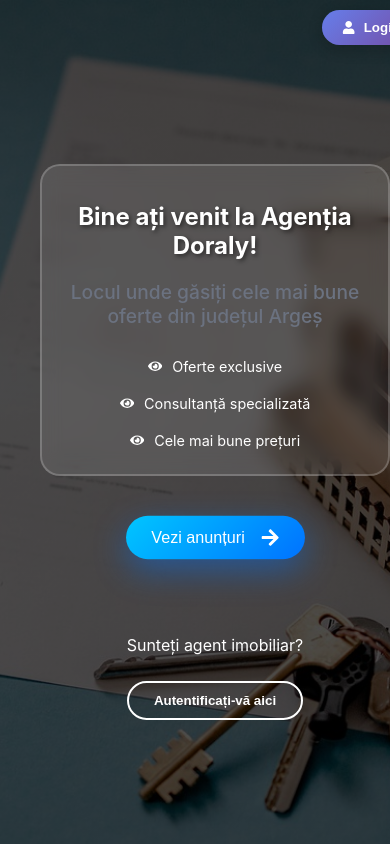
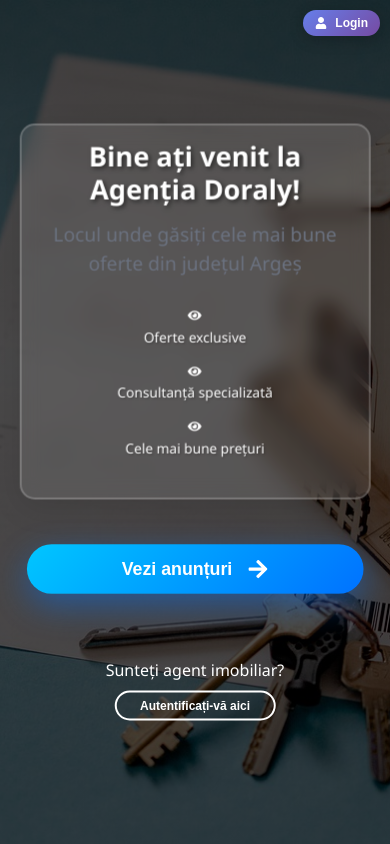
Before and after one commit to dumyalex01/doraly-imobiliare, a React (Create React App) app: page / in a window 390 px wide. Built offline with nearby package versions, Linux system fonts and the light colour scheme.

Commit message:
Update Login.css

```diff
--- a/src/Login/Login.css
+++ b/src/Login/Login.css
@@ -1,3 +1,15 @@
+
+* {
+  margin: 0;
+  padding: 0;
+  box-sizing: border-box;
+}
+
+body {
+  font-family: 'Segoe UI', Tahoma, Geneva, Verdana, sans-serif;
+  overflow: hidden;
+}
+
 .container {
   position: fixed;
   display: flex;
@@ -10,8 +22,8 @@
   background-size: cover;
   width: 100%;
   height: 100%;
-  padding: 20px;
   overflow: hidden;
+  padding: 0;
 }
 
 .login-form-small {
@@ -35,6 +47,7 @@
   gap: 8px;
   box-shadow: 0 4px 15px rgba(0, 0, 0, 0.2);
   transition: all 0.3s ease;
+  font-size: 14px;
 }
 
 .login-toggle-btn:hover {
@@ -83,6 +96,7 @@
   border-radius: 8px;
   font-size: 14px;
   transition: border-color 0.3s ease;
+  background: white;
 }
 
 .input-group input:focus {
@@ -96,6 +110,7 @@
   top: 50%;
   transform: translateY(-50%);
   color: #667eea;
+  font-size: 16px;
 }
 
 .login-btn-small {
@@ -108,6 +123,7 @@
   cursor: pointer;
   font-weight: bold;
   transition: all 0.3s ease;
+  font-size: 14px;
 }
 
 .login-btn-small:hover {
@@ -120,9 +136,11 @@
   font-size: 12px;
   margin-top: 10px;
   text-align: center;
+  padding: 5px;
 }
 
 .main-content {
+  position: absolute;
   display: flex;
   flex-direction: column;
   align-items: center;
@@ -130,8 +148,22 @@
   gap: 40px;
   text-align: center;
   max-width: 800px;
+  width: 90%;
   padding: 40px;
   animation: fadeIn 1s ease;
+  top: 50%;
+  left: 50%;
+  transform: translate(-50%, -50%);
+  z-index: 1;
+}
+
+@keyframes fadeIn {
+  from {
+    opacity: 0;
+  }
+  to {
+    opacity: 1;
+  }
 }
 
 .text-box {
@@ -141,6 +173,8 @@
   border-radius: 20px;
   padding: 30px;
   animation: fadeInUp 1.2s ease;
+  width: 100%;
+  box-shadow: 0 8px 32px rgba(0, 0, 0, 0.1);
 }
 
 @keyframes fadeInUp {
@@ -159,20 +193,23 @@
   color: white;
   margin-bottom: 15px;
   text-shadow: 2px 2px 4px rgba(0, 0, 0, 0.5);
+  line-height: 1.2;
 }
 
 .subtitle {
   font-size: 1.2em;
   color: #f0f0f0;
   margin-bottom: 25px;
+  line-height: 1.5;
 }
 
 .features {
   display: flex;
   flex-direction: column;
-  gap: 10px;
+  gap: 15px;
   color: white;
   font-size: 1.1em;
+  margin: 20px 0;
 }
 
 .features p {
@@ -181,6 +218,7 @@
   justify-content: center;
   gap: 10px;
   margin: 5px 0;
+  text-shadow: 1px 1px 2px rgba(0, 0, 0, 0.3);
 }
 
 .main-cta-button {
@@ -193,10 +231,16 @@
   cursor: pointer;
   display: flex;
   align-items: center;
+  justify-content: center;
   gap: 15px;
   transition: all 0.3s ease;
   box-shadow: 0 10px 30px rgba(0, 114, 255, 0.4);
   animation: pulse 2s infinite;
+  font-weight: bold;
+  text-decoration: none;
+  min-width: 250px;
+  max-width: 400px;
+  margin: 20px auto;
 }
 
 @keyframes pulse {
@@ -215,7 +259,7 @@
 }
 
 .main-cta-button:hover {
-  transform: translateY(-5px);
+  transform: translateY(-5px) scale(1.05);
   box-shadow: 0 20px 40px rgba(0, 114, 255, 0.6);
 }
 
@@ -231,6 +275,7 @@
 .alternative-login {
   color: white;
   margin-top: 20px;
+  text-align: center;
 }
 
 .agent-login-btn {
@@ -243,6 +288,7 @@
   font-weight: bold;
   margin-top: 10px;
   transition: all 0.3s ease;
+  font-size: 14px;
 }
 
 .agent-login-btn:hover {
@@ -251,17 +297,75 @@
 }
 
 @media (max-width: 768px) {
+  .container {
+    padding: 10px;
+  }
+
+  .login-form-small {
+    top: 15px;
+    right: 15px;
+  }
+
+  .login-toggle-btn {
+    padding: 8px 16px;
+    font-size: 13px;
+  }
+
+  .small-form-content {
+    min-width: 220px;
+    padding: 15px;
+    right: 0;
+  }
+
   .main-content {
-    padding: 20px;
+    width: 90%;
+    padding: 20px 15px;
+    gap: 30px;
+    transform: translate(-50%, -50%);
+  }
+
+  .text-box {
+    padding: 20px 15px;
+    width: 100%;
   }
 
   .text-box h1 {
     font-size: 2em;
+    padding: 0 10px;
+  }
+
+  .subtitle {
+    font-size: 1.1em;
+    padding: 0 10px;
+  }
+
+  .features {
+    font-size: 1em;
+    gap: 10px;
+  }
+
+  .features p {
+    flex-direction: column;
+    text-align: center;
+    gap: 5px;
   }
 
   .main-cta-button {
-    padding: 15px 30px;
+    padding: 16px 35px;
     font-size: 1.2em;
+    min-width: 200px;
+    width: 90%;
+  }
+
+  .agent-login-btn {
+    padding: 8px 20px;
+    font-size: 13px;
+  }
+}
+
+@media (max-width: 480px) {
+  .container {
+    padding: 5px;
   }
 
   .login-form-small {
@@ -269,14 +373,85 @@
     right: 10px;
   }
 
+  .login-toggle-btn {
+    padding: 6px 12px;
+    font-size: 12px;
+  }
+
   .small-form-content {
     min-width: 200px;
+    padding: 12px;
+  }
+
+  .main-content {
+    width: 95%;
+    padding: 15px 10px;
+    gap: 25px;
+    transform: translate(-50%, -50%);
+  }
+
+  .text-box {
+    padding: 15px 10px;
+    border-radius: 15px;
+  }
+
+  .text-box h1 {
+    font-size: 1.7em;
+    padding: 0 5px;
+  }
+
+  .subtitle {
+    font-size: 1em;
+    padding: 0 5px;
+  }
+
+  .features {
+    font-size: 0.95em;
+    gap: 8px;
+  }
+
+  .features p {
+    font-size: 0.9em;
+  }
+
+  .main-cta-button {
+    padding: 14px 30px;
+    font-size: 1.1em;
+    min-width: 180px;
+    width: 95%;
+  }
+
+  .agent-login-btn {
+    padding: 6px 15px;
+    font-size: 12px;
+    width: 90%;
+  }
+
+  .input-group input {
+    padding: 8px 8px 8px 30px;
+    font-size: 13px;
+  }
+
+  .input-icon {
+    font-size: 14px;
+  }
+
+  .login-btn-small {
+    padding: 8px;
+    font-size: 13px;
   }
 }
 
-@media (max-width: 480px) {
+@media (max-width: 360px) {
+  .main-content {
+    width: 98%;
+    padding: 15px 8px;
+    gap: 20px;
+    transform: translate(-50%, -50%);
+  }
+
   .text-box {
-    padding: 20px;
+    padding: 12px 8px;
   }
 
   .text-box h1 {
@@ -284,15 +459,44 @@
   }
 
   .subtitle {
-    font-size: 1em;
+    font-size: 0.9em;
   }
 
   .features {
-    font-size: 0.9em;
+    font-size: 0.85em;
   }
 
   .main-cta-button {
     padding: 12px 25px;
     font-size: 1em;
+    min-width: 160px;
   }
 }
+
+@media (max-height: 600px) and (max-width: 768px) {
+  .main-content {
+    gap: 15px;
+    padding: 15px;
+    transform: translate(-50%, -50%);
+  }
+
+  .text-box {
+    padding: 15px;
+  }
+
+  .text-box h1 {
+    font-size: 1.8em;
+    margin-bottom: 10px;
+  }
+
+  .features {
+    margin: 10px 0;
+    gap: 8px;
+  }
+
+  .main-cta-button {
+    padding: 12px 25px;
+    font-size: 1.1em;
+    margin: 10px auto;
+  }
+}
```
